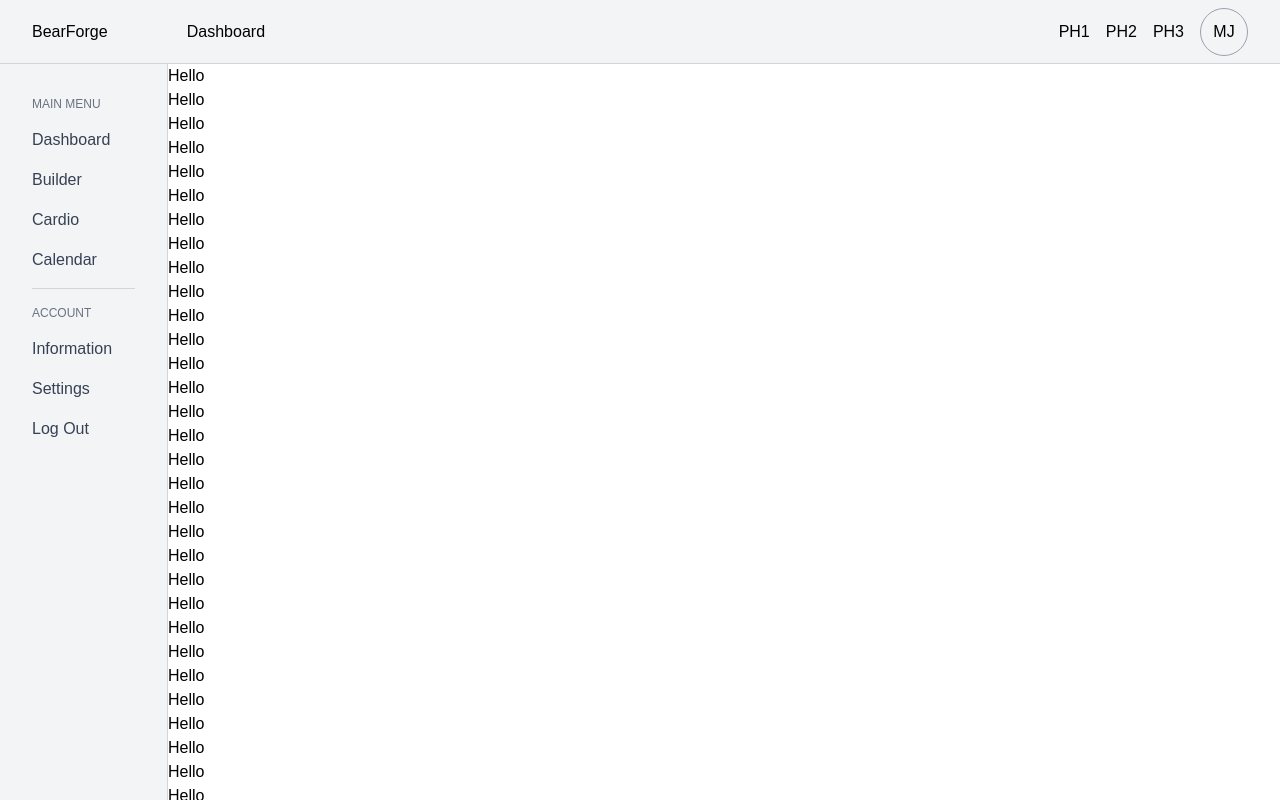
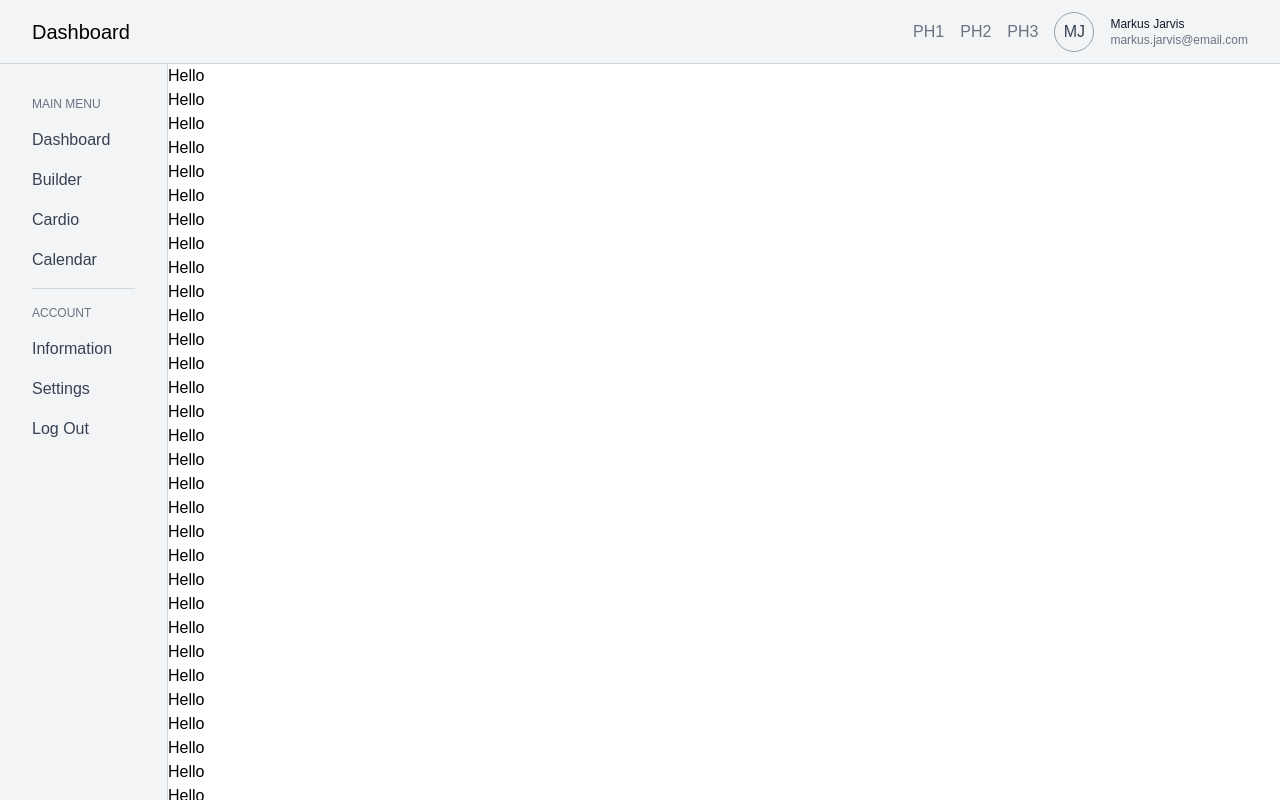
Before and after one commit to mhjarvis/bear-forge, a Next.js app: page / in a window 1280 px wide. Shown: the top 800 px of the page. Built offline with nearby package versions, Linux system fonts and the light colour scheme.

Commit message:
feat: update Header component layout and styling for improved presentation

```diff
--- a/components/Header.jsx
+++ b/components/Header.jsx
@@ -2,16 +2,19 @@ import React from "react"
 
 const Header = () => {
 	return (
-		<header className="fixed top-0 left-0 right-0 container py-4 max-w-[1440px] h-16 flex items-center mx-auto bg-gray-100 border-b border-gray-300">
-			<h3 className=" w-42 px-8">BearForge</h3>
+		<header className="fixed left-0 top-0 right-0 py-4 h-16 flex items-center mx-auto bg-gray-100 border-b border-gray-300">
 			<div className="flex justify-between items-center w-full px-8 ">
-				<div>Dashboard</div>
-				<div className="flex items-center gap-4">
+				<div className="text-xl">Dashboard</div>
+				<div className="flex items-center gap-4 text-gray-500">
 					<div>PH1</div>
 					<div>PH2</div>
 					<div>PH3</div>
-					<div className="flex justify-center items-center  w-12 h-12 border border-gray-400 rounded-4xl">
+					<div className="flex justify-center items-center w-10 h-10 border text-gray-700 border-gray-400 rounded-4xl">
 						MJ
+					</div>
+					<div className="flex flex-col text-xs">
+						<h4 className="text-gray-900">Markus Jarvis</h4>
+						<p>markus.jarvis@email.com</p>
 					</div>
 				</div>
 			</div>
```
